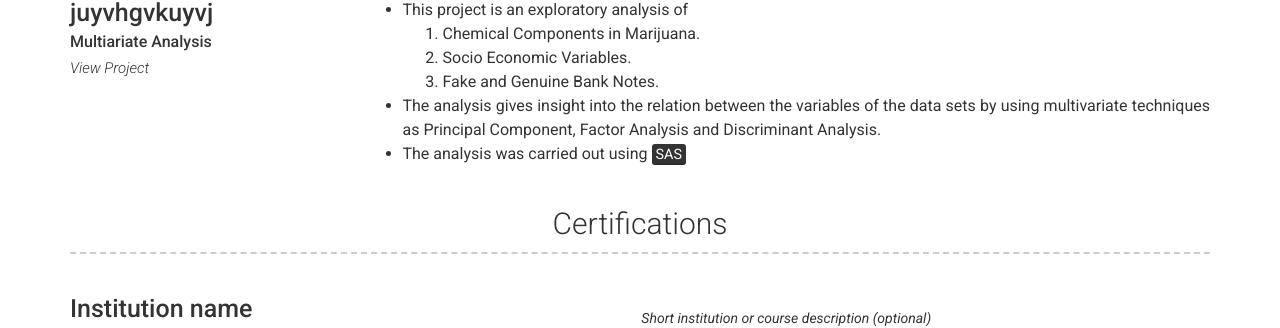
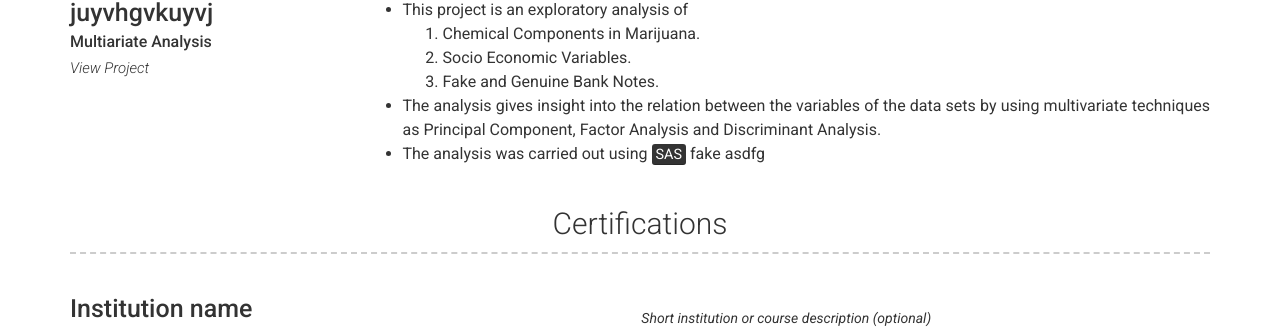
Before and after one commit to Tarun-S-Sarode/Portfolio, a Jekyll site: the page built from index.md, in a window 1280 px wide and 900 px high, scrolled down 1644 px. Shown: the part 116-444 px from the top of the window. Built offline with Jekyll 4.4.1, drawn with Linux system fonts in a browser that asks for light colours; nearby versions of some CDN libraries.

Commit message:
Update projects.yml

```diff
--- a/_data/projects.yml
+++ b/_data/projects.yml
@@ -29,4 +29,4 @@
         2. Socio Economic Variables.
         3. Fake and Genuine Bank Notes.
    - The analysis gives insight into the relation between the variables of the data sets by using multivariate techniques as Principal Component, Factor Analysis and Discriminant Analysis.
-   - The analysis was carried out using <mark>SAS</mark>
+   - The analysis was carried out using <mark>SAS</mark> fake asdfg
```
